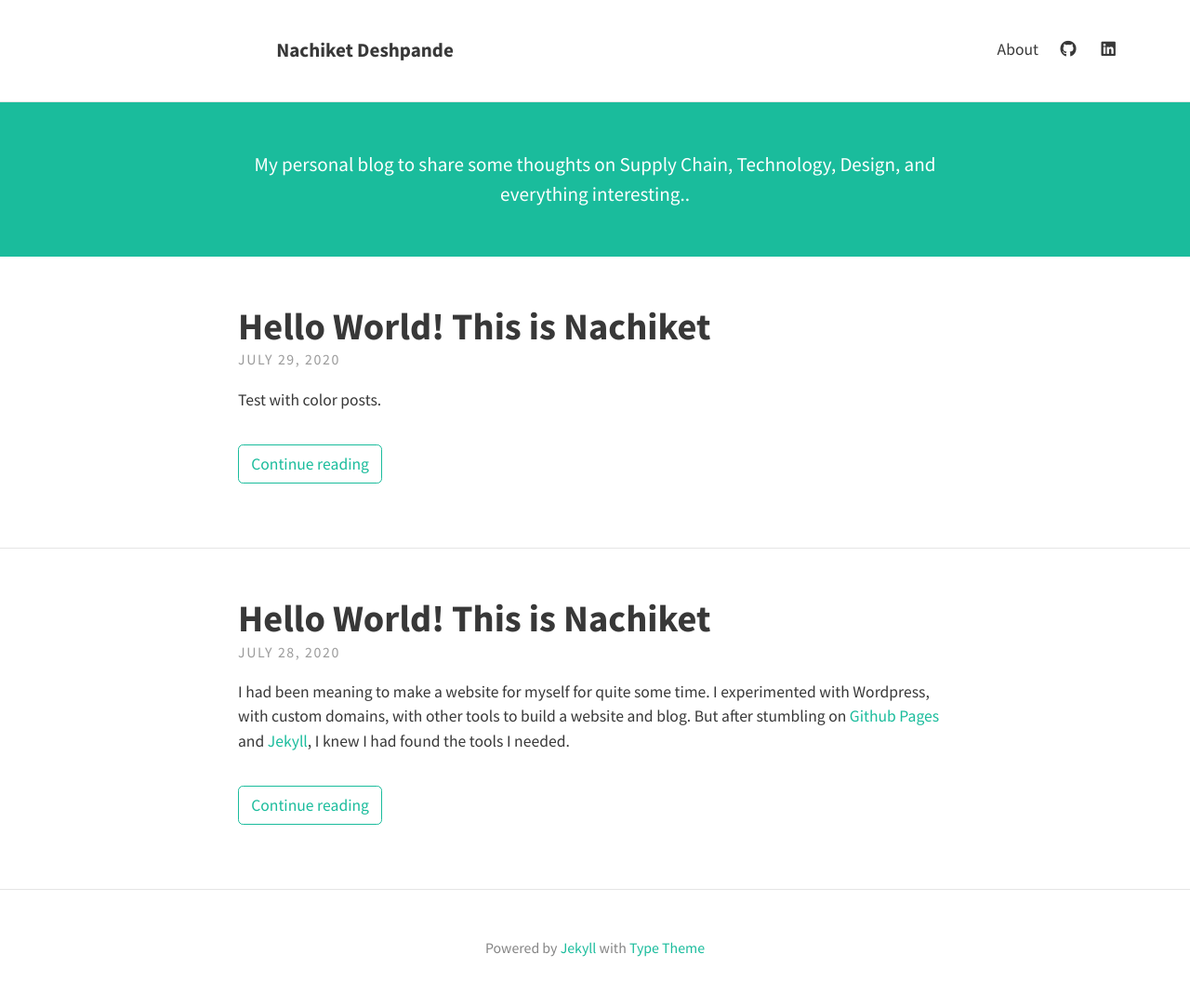
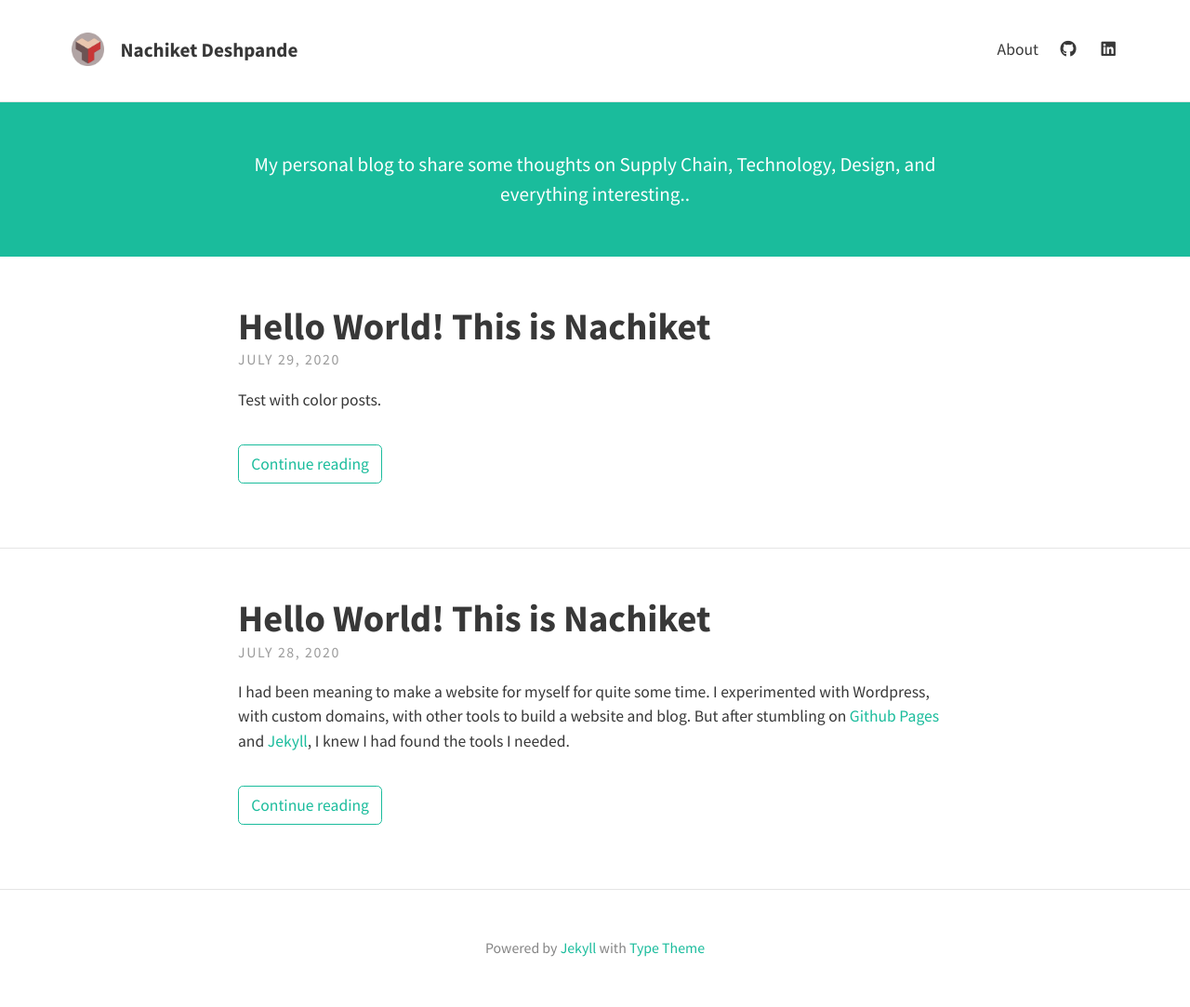
Before and after one commit to nachiketad/nachiketad.github.io, a Jekyll site: the page built from index.html, in a window 1280 px wide. Shown: the whole page at 93% size. Built offline with Jekyll 4.4.1, drawn with Linux system fonts in a browser that asks for light colours; nearby versions of some CDN libraries; the list of posts is cut into pages by our own code.

Commit message:
defaults

```diff
--- a/_sass/base/_global.scss
+++ b/_sass/base/_global.scss
@@ -122,9 +122,7 @@
 // Responsive media
 iframe, img, embed, object, video {
   max-width: 100%;
-  padding: 0 9%;
-  margin-left: auto;
-  margin-right: auto;
+
 }
 img[align=left] {
   margin-right: 3%;
--- a/_sass/base/_variables.scss
+++ b/_sass/base/_variables.scss
@@ -19,8 +19,7 @@
 $text-color: #383838 !default;
 $link-color: #1ABC9C !default;
 $selection-color: #D4D4D4 !default; // visible when highlighting text
-$blockquote-color: #EEF7FA; // $background-color;
-$meta: #595959; //lowest gray for accessible color
+
 
 // Tags color
 $tags-color: #b0b0b0 !default;
```
